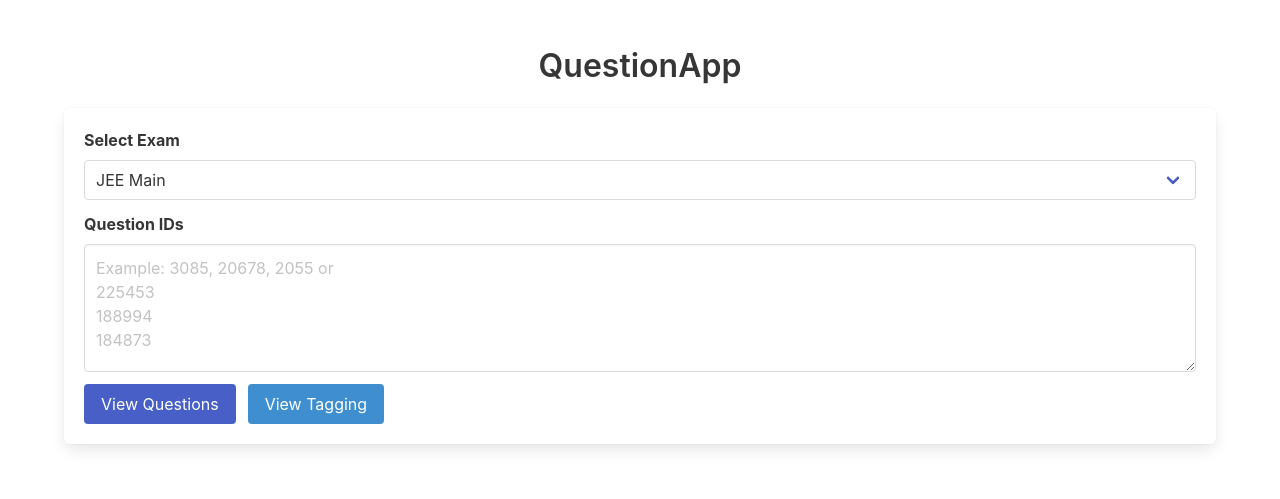
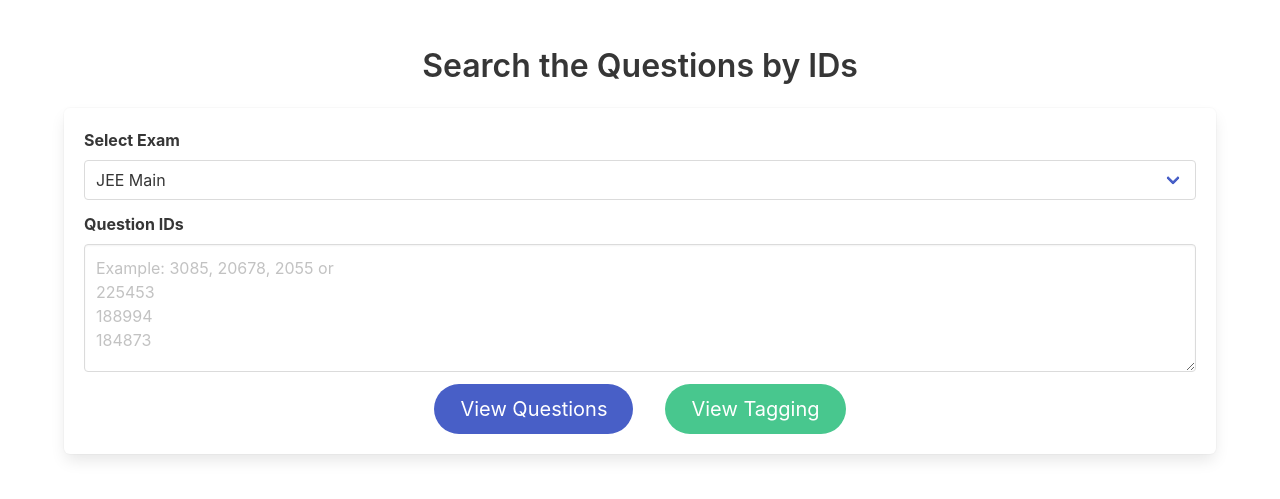
Before and after one commit to Sandip-Maurya/QuestionApp, a FastAPI app: page / in a window 1280 px wide. Shown: the top 499 px of the page. Run offline with FastAPI, Linux system fonts and the light colour scheme; parts of the project's set-up code (start-up, migrations or seed data) failed here and were passed over.

Commit message:
Beautification Done. Button and alert improved.

```diff
--- a/main.py
+++ b/main.py
@@ -37,7 +37,7 @@
         # Get question data
         question_data = get_question_data(exam_id, ids_input)
         if question_data is None or question_data.empty:
-            return templates.TemplateResponse("index.html", {"request": request, "error": "No data found."})
+            return templates.TemplateResponse("index.html", {"request": request, "error": "No data found. Please select correct exam or change IDs."})
 
         # Handle different actions
         if action == "view_content":
--- /dev/null
+++ b/static/js/main.js
@@ -0,0 +1,24 @@
+document.addEventListener("DOMContentLoaded", () => {
+    // Select error notification container
+    const errorNotification = document.getElementById("error-notification");
+    const examDropdown = document.getElementById("exam-dropdown");
+    const questionIdsInput = document.getElementById("question-ids");
+
+    // Add event listener for exam dropdown change
+    if (examDropdown) {
+        examDropdown.addEventListener("change", () => {
+            if (errorNotification) {
+                errorNotification.style.display = "none";
+            }
+        });
+    }
+
+    // Add event listener for input in Question IDs field
+    if (questionIdsInput) {
+        questionIdsInput.addEventListener("input", () => {
+            if (errorNotification) {
+                errorNotification.style.display = "none";
+            }
+        });
+    }
+});
--- a/templates/index.html
+++ b/templates/index.html
@@ -4,20 +4,20 @@
 <head>
     <meta charset="UTF-8">
     <meta name="viewport" content="width=device-width, initial-scale=1.0">
-    <title>QuestionApp - Input Form</title>
+    <title>QuestionApp</title>
     <link href="https://cdn.jsdelivr.net/npm/bulma@0.9.4/css/bulma.min.css" rel="stylesheet">
 </head>
 
 <body>
     <section class="section">
         <div class="container">
-            <h1 class="title has-text-centered">QuestionApp</h1>
+            <h1 class="title has-text-centered">Search the Questions by IDs</h1>
             <form action="/" method="post" class="box">
                 <div class="field">
                     <label class="label">Select Exam</label>
                     <div class="control">
                         <div class="select is-fullwidth">
-                            <select name="exam_id" required>
+                            <select id="exam-dropdown" name="exam_id" required>
                                 <option value="1">JEE Main</option>
                                 <option value="2">NEET</option>
                             </select>
@@ -28,25 +28,35 @@
                 <div class="field">
                     <label class="label">Question IDs</label>
                     <div class="control">
-                        <textarea name="ids_input" class="textarea" placeholder="{{placeholder_message}}" required></textarea>
+                        <textarea id="question-ids" name="ids_input" class="textarea"
+                            placeholder="{{placeholder_message}}" required></textarea>
                     </div>
                 </div>
 
-                <div class="field is-grouped">
-                    <div class="control">
-                        <button type="submit" name="action" value="view_content" class="button is-link">View Questions</button>
-                    </div>
-                    <div class="control">
-                        <button type="submit" name="action" value="view_tagging" class="button is-info">View Tagging</button>
-                    </div>
+                <div class="field is-grouped is-grouped-centered">
+                    <button type="submit" name="action" value="view_content"
+                        class="button is-link mr-4 is-rounded is-medium">View Questions</button>
+                    <button type="submit" name="action" value="view_tagging"
+                        class="button is-success ml-4 is-rounded is-medium">View Tagging</button>
                 </div>
             </form>
 
+            <div id="error-container" class="mt-4">
+                {% if error %}
+                <div id="error-notification" class="notification is-danger is-light has-text-centered">
+                    <button class="delete" onclick="this.parentElement.style.display='none';"></button>
+                    <div class="content is-large">
+                        {{ error }}
+                    </div>
+                </div>
+                {% endif %}
+            </div>
+
         </div>
-<h2 class="title has-text-centered">
-    {{error}}
-</h2>
+
+
     </section>
+    <script src="/static/js/main.js"></script>
 </body>
 
 </html>
```
Also changed, not shown: templates/question_display.html (+6 -4 lines), templates/tagging_display.html (+8 -5 lines), static/css/download.css (renamed from static/download.css), static/css/styles.css (renamed from static/styles.css), static/js/download.js (renamed from static/download.js).
